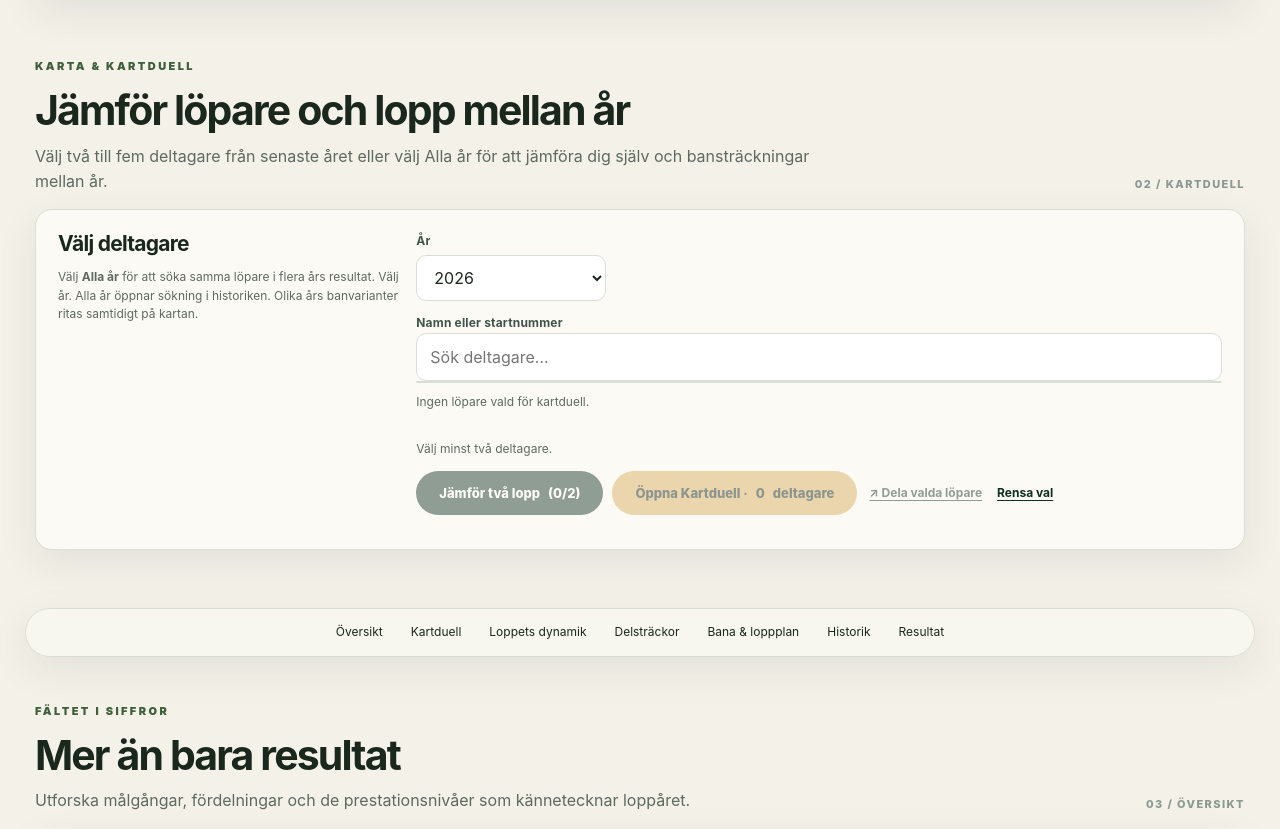
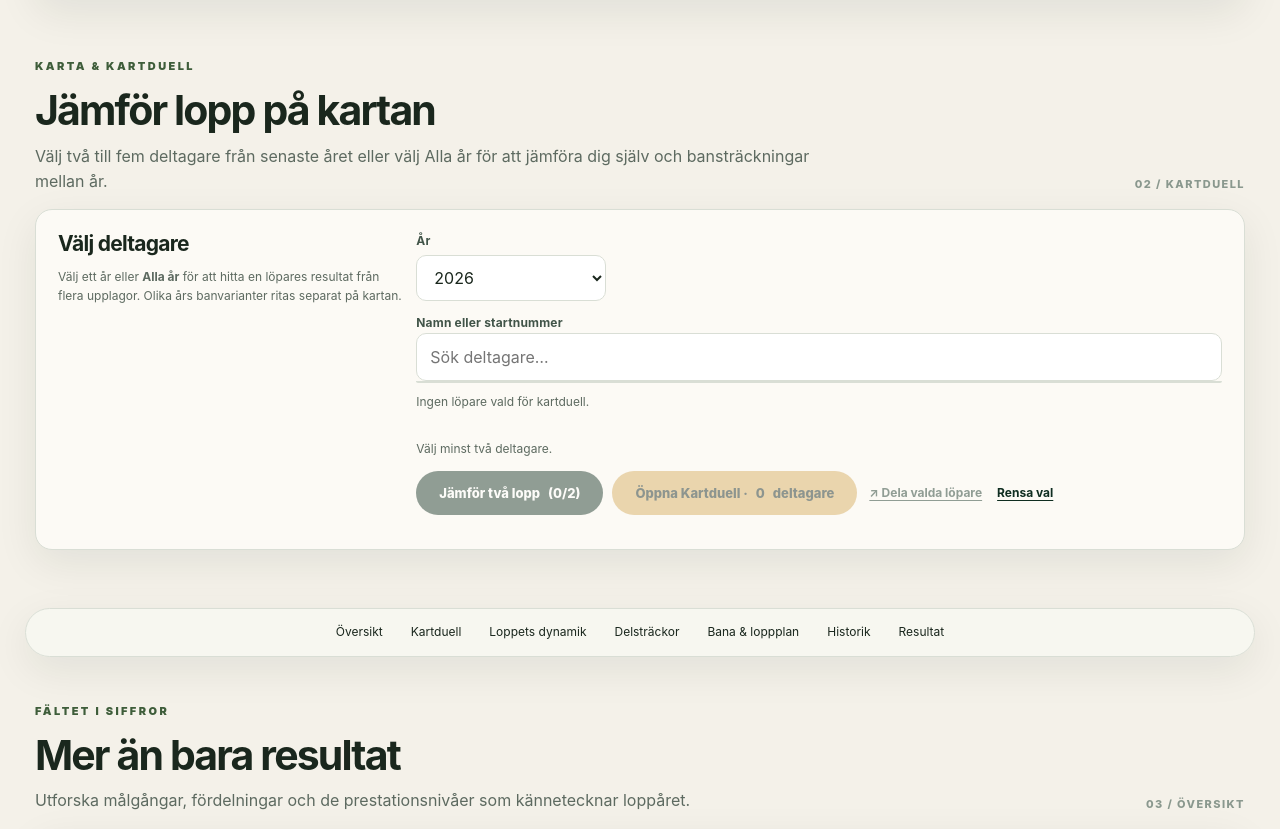
Before and after one commit to Stayinhealthyrunning/satila-splits, a plain HTML site: page docs/index.html in a window 1280 px wide. Shown: the part 1356-2185 px from the top of the page. Drawn offline with Linux system fonts and the light colour scheme.

```diff
--- a/docs/index.html
+++ b/docs/index.html
@@ -4,8 +4,8 @@
 <section class="hero" id="top"><div class="hero-overlay"></div><div class="hero-inner"><div class="hero-copy"><p class="eyebrow hero-eyebrow">DATA · ANALYS · DJUPARE INSIKTER</p><h1>SÄTILA<br>SPLITS<span class="title-stop">.</span></h1><p>Tre distanser. Tio resultatår. Djupare insikter.</p><div class="hero-actions"><a class="btn gold" href="#race-context">Välj lopp <span aria-hidden="true">→</span></a><a class="btn outline-light" href="#runner-tools">Analysera en löpare</a></div></div><div class="hero-claim">LYGNERN <span>·</span> SKOGEN <span>·</span> STIGARNA</div></div><div class="race-cards" id="race-cards" aria-label="Välj distans"><button class="race-card" type="button" data-family="ultra85"><span class="race-number">85 <small>km</small></span><span class="race-sub">ULTRA <small>Uthållighet hela vägen</small></span><span class="race-arrow">↗</span></button><button class="race-card selected" type="button" data-family="trail43"><span class="race-number">43 <small>km</small></span><span class="race-sub">MARATON <small>En klassisk utmaning</small></span><span class="race-arrow">↗</span></button><button class="race-card" type="button" data-family="trail22"><span class="race-number">22 <small>km</small></span><span class="race-sub">HALVMARATON <small>Skog och sjölandskap</small></span><span class="race-arrow">↗</span></button></div></section>
 <main id="main" tabindex="-1"><section id="race-context" class="race-context section"><div class="context-main"><div><p class="eyebrow">VÄLJ LOPP & UPPLAGA</p><h2 id="race-title">Laddar tävlingshistorik…</h2><p class="muted" id="race-subtitle">Verifierade EQ Timing-data</p></div><label class="year-control">Loppår <select id="year-select" aria-label="Välj loppår"></select></label></div><div class="source-status"><span id="source-indicator" class="source-pill">Laddar källdata</span><a id="official-source" href="#" target="_blank" rel="noopener">Originalresultat ↗</a><span id="scope-status"></span></div></section>
 <section class="section" id="runner-tools"><div class="section-heading"><div><p class="eyebrow">DET INDIVIDUELLA LOPPET</p><h2>Hitta din löpare</h2><p>Sök efter namn eller startnummer och utforska personliga delsträckor, placeringar och insikter.</p></div><span class="section-mark">01 / LÖPARE</span></div><div class="panel runner-search-panel runner-search-wide"><label for="runner-search">Sök bland alla resultat i vald upplaga</label><input id="runner-search" type="search" autocomplete="off" placeholder="Namn eller startnummer…"/><div id="runner-suggestions" class="suggestions" role="listbox" aria-label="Sökförslag"></div><p class="muted small">Tryck Enter för att öppna den första träffen.</p><button type="button" class="btn green compare-years-entry" data-compare-all-years>Jämför löpare från alla år ↗</button><p class="muted small">Sök samma namn och välj dina resultat från flera upplagor. Varje års resultat identifieras separat.</p><div id="favorites" class="favorite-list"></div></div></section>
-<section class="section map-duel-section" id="map-duel-builder"><div class="section-heading"><div><p class="eyebrow">KARTA & KARTDUELL</p><h2>Jämför löpare och lopp mellan år</h2><p>Välj två till fem deltagare från senaste året eller välj Alla år för att jämföra dig själv och bansträckningar mellan år.</p></div><span class="section-mark">02 / KARTDUELL</span></div>
-<article class="panel duel-selector-panel"><div class="duel-selector-copy"><h3>Välj deltagare</h3><p class="muted small">Välj <strong>Alla år</strong> för att söka samma löpare i flera års resultat. Välj år. Alla år öppnar sökning i historiken. Olika års banvarianter ritas samtidigt på kartan.</p></div>
+<section class="section map-duel-section" id="map-duel-builder"><div class="section-heading"><div><p class="eyebrow">KARTA & KARTDUELL</p><h2>Jämför lopp på kartan</h2><p>Välj två till fem deltagare från senaste året eller välj Alla år för att jämföra dig själv och bansträckningar mellan år.</p></div><span class="section-mark">02 / KARTDUELL</span></div>
+<article class="panel duel-selector-panel"><div class="duel-selector-copy"><h3>Välj deltagare</h3><p class="muted small">Välj ett år eller <strong>Alla år</strong> för att hitta en löpares resultat från flera upplagor. Olika års banvarianter ritas separat på kartan.</p></div>
 <div class="multi-year-top-year"><label for="multi-year-year">År</label><select id="multi-year-year" aria-label="Välj år för kartjämförelse"><option value="all">Alla år</option></select></div>
 <div id="duel-current-picker"><div class="duel-search-wrap"><label for="map-duel-search">Namn eller startnummer</label><input id="map-duel-search" type="search" autocomplete="off" placeholder="Sök deltagare…"/><div id="map-duel-suggestions" class="suggestions" role="listbox" aria-label="Förslag till Kartduell"></div></div><div id="map-duel-chips" class="compare-chips selected-duel-chips"></div><p id="map-duel-feedback" class="small muted" role="status" aria-live="polite">Välj minst två deltagare.</p><div class="map-duel-picker-actions"><button type="button" class="btn green" id="open-compare" disabled>Jämför två lopp <span id="compare-counter">(0/2)</span></button><button type="button" class="btn gold" id="open-map-duel" disabled>Öppna Kartduell · <span id="map-duel-counter">0</span> deltagare</button><button type="button" class="link-button" id="share-map-duel-selection" disabled>↗ Dela valda löpare</button><button type="button" class="link-button" id="clear-map-duel">Rensa val</button></div><p id="map-duel-share-status" class="small muted" role="status" aria-live="polite"></p></div>
 <div id="multi-year-comparison" hidden><div class="multi-year-picker-controls"><div class="duel-search-wrap"><label for="multi-year-search">Namn eller startnummer från valt år eller alla år</label><input id="multi-year-search" type="search" autocomplete="off" placeholder="Sök historiska deltagare…" role="combobox" aria-autocomplete="list" aria-controls="multi-year-suggestions" aria-expanded="false"/><div id="multi-year-suggestions" class="suggestions" role="listbox" hidden></div></div><div id="multi-year-selected" class="compare-chips selected-duel-chips"></div><p id="multi-year-feedback" class="small muted" role="status" aria-live="polite"></p><button type="button" class="btn gold" id="open-multi-year-comparison" disabled>Välj två resultat för kartjämförelse</button></div></div></article></section>
```
